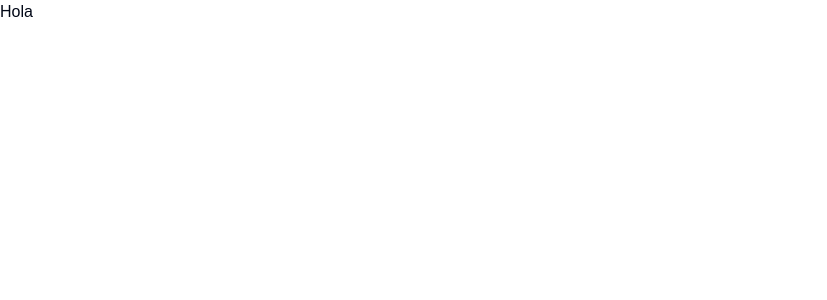
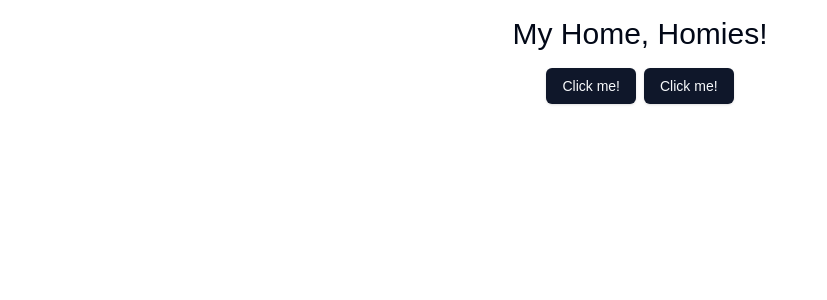
Before and after one commit to heliosalesjr/oct24, a Next.js app: page / in a window 1280 px wide. Shown: the top 300 px of the page, without its empty margins (0-827 px from the left). Built offline with nearby package versions, Linux system fonts and the light colour scheme.

Commit message:
main page basic elements

```diff
--- a/app/page.tsx
+++ b/app/page.tsx
@@ -1,9 +1,18 @@
+import { Button } from "@/components/ui/button";
 import Image from "next/image";
 
 export default function Home() {
   return (
     <>
-      <h1>Hola</h1>
+      <>
+        <div className="text-center container my-4 mx-auto">
+          <h1 className="text-3xl mb-4">My Home, Homies!</h1>
+          <div className="flex gap-2 justify-center">
+            <Button>Click me!</Button>
+            <Button>Click me!</Button>
+          </div>
+        </div>
+      </>
     </>
   );
 }
```
